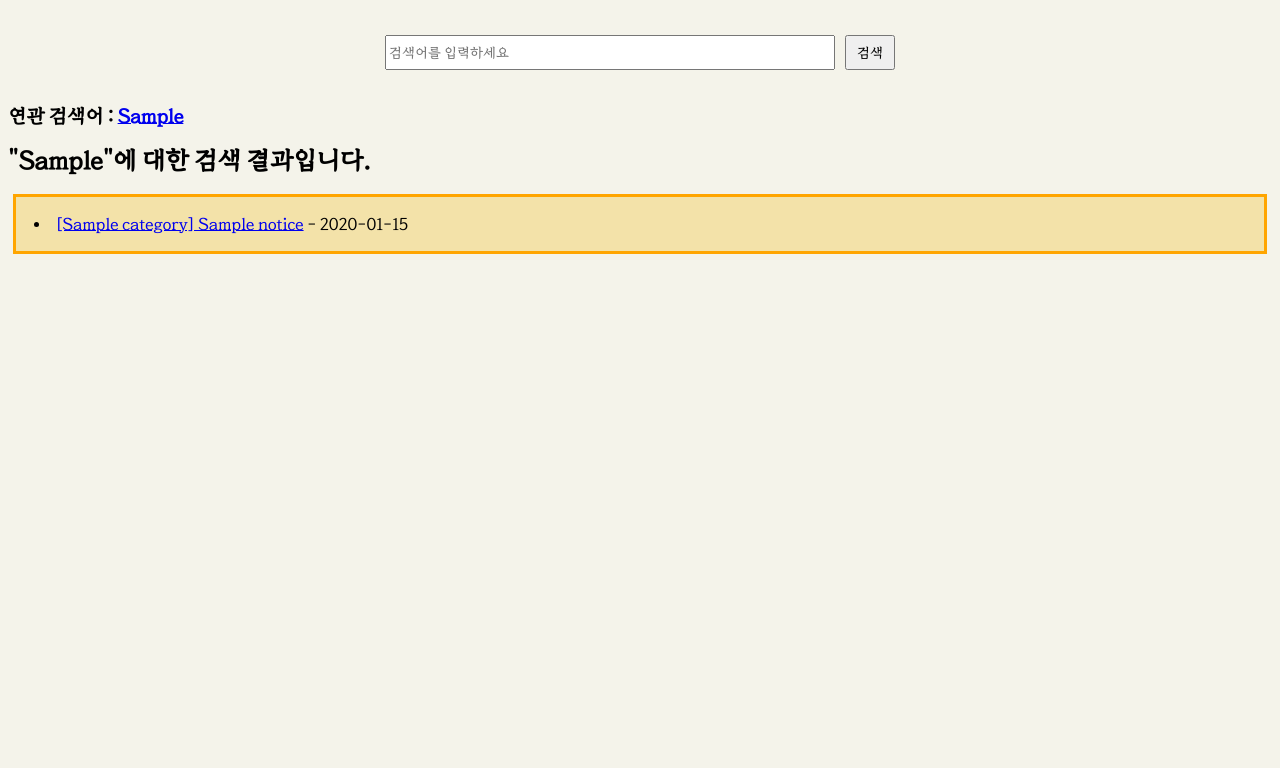
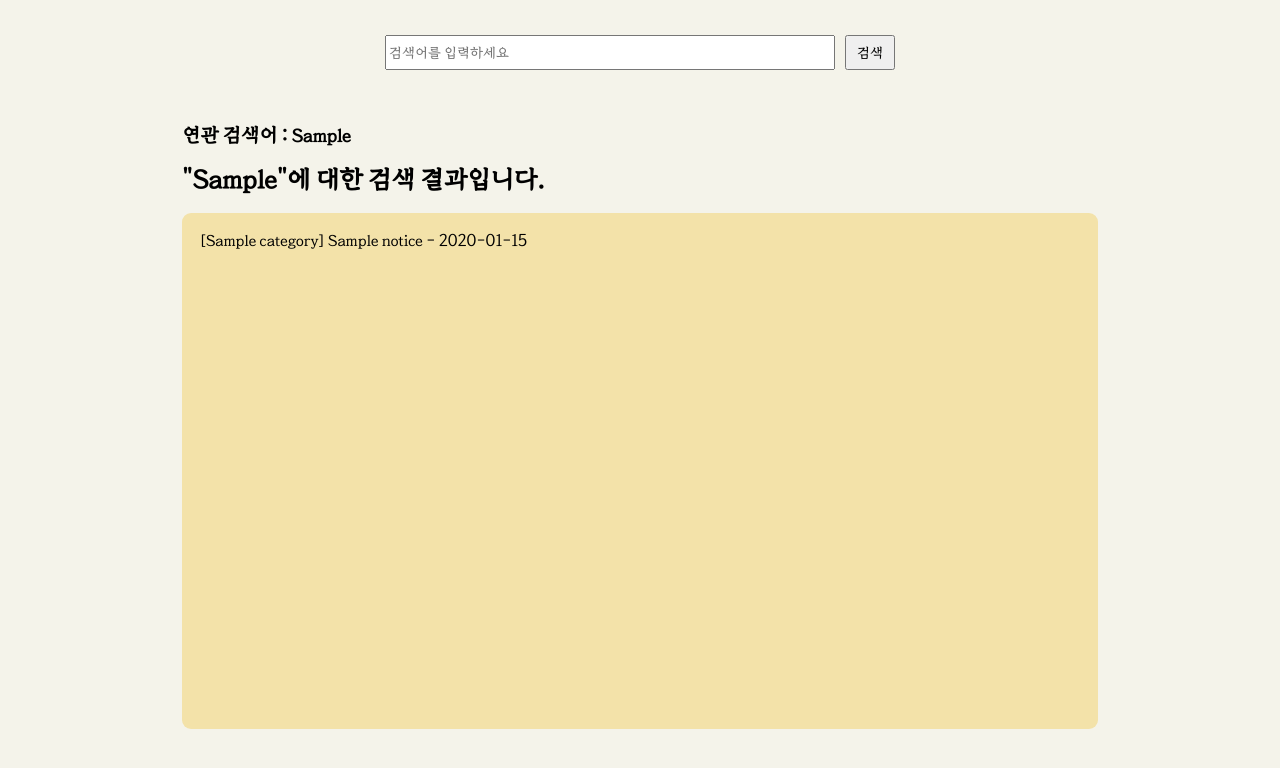
Before and after one commit to CSID-DGU/2023-1-OSSP1-AverageAge25-4, a Django app: template Backend/dgunotice/templates/searchPage.html in a window 1280 px wide. Shown: the top 768 px of the page. Run offline with Django 4.2, Linux system fonts and the light colour scheme; tables that the repository leaves empty hold one stand-in row (values such as "Sample post"); the template is opened without the code that fills it: values that come from a table or form of the project are taken from there, most other values are stand-ins (such as "Sample title", 1, 10 or a date in 2020); some web fonts are replaced.

Commit message:
[style]검색페이지,로그인페이지

```diff
--- a/Backend/dgunotice/templates/searchPage.html
+++ b/Backend/dgunotice/templates/searchPage.html
@@ -2,11 +2,13 @@
 
 <body>
     <link rel="stylesheet" href="{% static 'css/SearchPage.css' %}?after">
+
     <form action="/search/" method="get">
         <input type="text" name="keyword" placeholder="검색어를 입력하세요">
         <button class="search" type="submit">검색</button>
     </form>
-
+    <div class="down-container">
+    <div class="down">
     <h3>
         연관 검색어 :
         {% for keyword_similar in keywords_similar %}
@@ -16,15 +18,19 @@
 
     {% if notices %}
         <h2>"{{ keyword }}"에 대한 검색 결과입니다.</h2>
-        <div>
+
+        <div class="notice-container">
             {% for notice in notices %}
             <li>
                 <a href="{{ notice.link }}">[{{ notice.Cid.Cname }}] {{ notice.title }}</a> - {{ notice.time }}<br>
             </li>
                 {% endfor %}
-        </div>
+          </div>
+
     {% else %}
         <p>검색 결과가 없습니다.</p>
     {% endif %}
-    </link>
+      </link>
+     </div>
+    </div>
 </body>
--- a/Backend/static/css/SearchPage.css
+++ b/Backend/static/css/SearchPage.css
@@ -7,6 +7,7 @@
 body {
     font-family: 'DU';
     background: #F4F3EA;
+
 }
 
 form {
@@ -29,15 +30,32 @@ input {
     margin : 5px;
 }
 
-div {
+.down-container{
+    display:flex;
+    justify-content:center;
+
+}
+
+.notice-container {
+
+    width: 900px;
+    height:500px;
     padding: 8px;
-    border-style: solid;
-    border-width: 3px;
-    border-color: orange;
-    background-color: #F3E2A9;
-    margin: 5px;
+
+    background: #F3E2A9;
+    margin: 0px;
+
+    border-radius: 9px;
+    overflow: auto;
 }
 
 li{
     margin: 10px;
+    list-style:none;
 }
+
+a{
+    text-decoration:none;
+    color: black;
+    font-size: 0.9em;
+}
```
Also changed, not shown: Backend/dgunotice/templates/loginPage.html (+9 -0 lines), Backend/static/css/LoginPage.css (+3 -4 lines).
